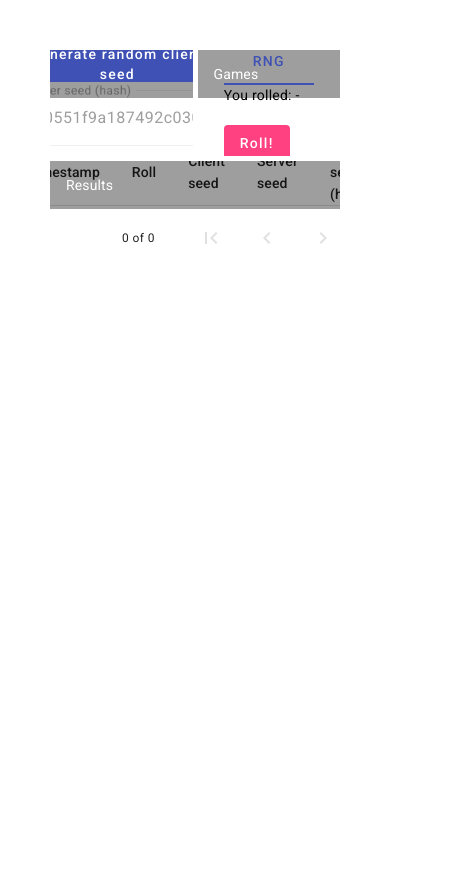
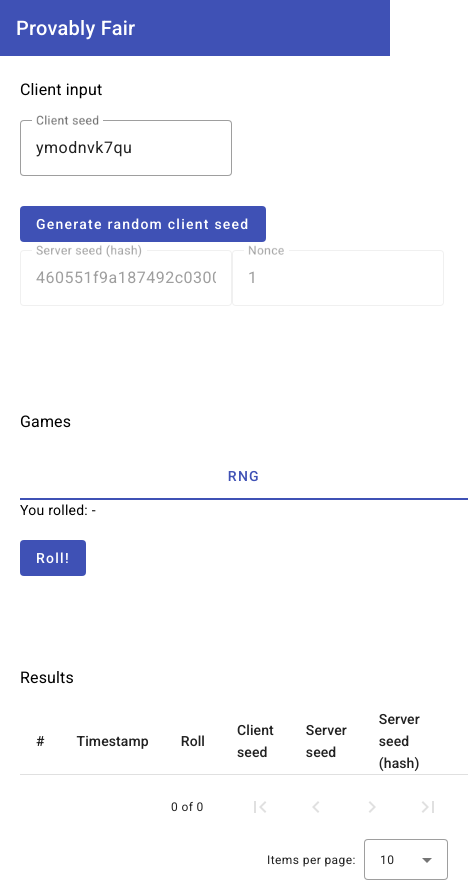
Before and after one commit to 840/provably-fair, an Angular app: page / in a window 390 px wide. Shown: the whole page, 468 px wide, since content can reach past the window. Built offline with nearby package versions, Linux system fonts and the light colour scheme.

Commit message:
Add toolbar, improved css

```diff
--- a/src/app/app.component.html
+++ b/src/app/app.component.html
@@ -1,7 +1,8 @@
-<mat-grid-list cols="2" rowHeight="4:3" gutterSize="5px">
-    <mat-grid-tile><app-game-input></app-game-input></mat-grid-tile>
-    <mat-grid-tile><app-game-nav></app-game-nav></mat-grid-tile>
-    <mat-grid-tile colspan="2"><app-game-result></app-game-result></mat-grid-tile>
-</mat-grid-list>
-
+<app-toolbar></app-toolbar>
+<br>
+<div class="container">
+    <app-game-input></app-game-input>
+    <app-game-nav></app-game-nav>
+    <app-game-result></app-game-result>
+</div>
 <router-outlet></router-outlet>
--- a/src/app/app.component.scss
+++ b/src/app/app.component.scss
@@ -1,3 +1,44 @@
-mat-grid-list {
-    margin: 50px;
+.container {
+    margin-left: 5rem;
+    margin-right: 5rem;
+    display: grid;
+    height: 90vh;
+    grid-template-columns: 1fr 1fr;
+    grid-template-rows: 1fr 1fr;
+    grid-template-areas:
+        "input nav"
+        "result result";
+    row-gap: 5rem;
+    column-gap: 5rem;
 }
+
+app-toolbar {
+    height: 10vh;
+}
+
+app-game-input {
+    grid-area: input;
+}
+
+app-game-nav {
+    grid-area: nav;
+}
+
+app-game-result {
+    grid-area: result;
+}
+
+@media only screen and (max-width: 550px) {
+    .container {
+        margin-left: 20px;
+        margin-right: 20px;
+        grid-template-columns: 1fr;
+        grid-template-rows: 1fr 1fr 1fr;
+        grid-template-areas:
+            "input"
+            "nav"
+            "result";
+        row-gap: 5rem;
+        column-gap: 5rem;
+    }
+}
--- a/src/app/games/game-input/game-input.component.html
+++ b/src/app/games/game-input/game-input.component.html
@@ -1,6 +1,3 @@
-
-<mat-grid-tile-header>
-    <h3>Client input</h3>
-</mat-grid-tile-header>
+<h3>Client input</h3>
 <app-client></app-client>
 <app-server></app-server>
--- a/src/app/games/game-nav/game-nav.component.html
+++ b/src/app/games/game-nav/game-nav.component.html
@@ -1,6 +1,4 @@
-<mat-grid-tile-header>
-    <h3>Games</h3>
-</mat-grid-tile-header>
+<h3>Games</h3>
 <mat-tab-group animationDuration="0ms">
     <mat-tab label="RNG">
         <app-game-rng></app-game-rng>
--- a/src/app/games/game-result/game-result.component.html
+++ b/src/app/games/game-result/game-result.component.html
@@ -1,6 +1,4 @@
-<mat-grid-tile-header>
-    <h3>Results</h3>
-</mat-grid-tile-header>
+<h3>Results</h3>
 <table mat-table [dataSource]="dataSource">
     <ng-container matColumnDef="nonce">
         <th mat-header-cell *matHeaderCellDef> # </th>
@@ -42,6 +40,6 @@
 </table>
 
 <mat-paginator showFirstLastButtons
-            [pageSizeOptions]="[10]"
+            [pageSizeOptions]="[10, 25, 50, 100]"
             aria-label="Select page">
 </mat-paginator>
--- a/src/app/games/game-rng/game-rng.component.html
+++ b/src/app/games/game-rng/game-rng.component.html
@@ -1,2 +1,2 @@
 <p>You rolled: {{ roll ? roll : '-' }}</p>
-<button mat-flat-button color="accent" (click)="playGame()">Roll!</button>
+<button mat-flat-button color="primary" (click)="playGame()">Roll!</button>
--- /dev/null
+++ b/src/app/toolbar/toolbar.component.html
@@ -0,0 +1,3 @@
+<mat-toolbar color="primary">
+    <span>Provably Fair</span>
+</mat-toolbar>
```
Also changed, not shown: src/app/app.module.ts (+6 -2 lines), src/app/toolbar/toolbar.component.ts (added, +10 -0 lines), src/app/toolbar/toolbar.component.scss (added), 1 other file (tests, documents, lock files or other folders).
